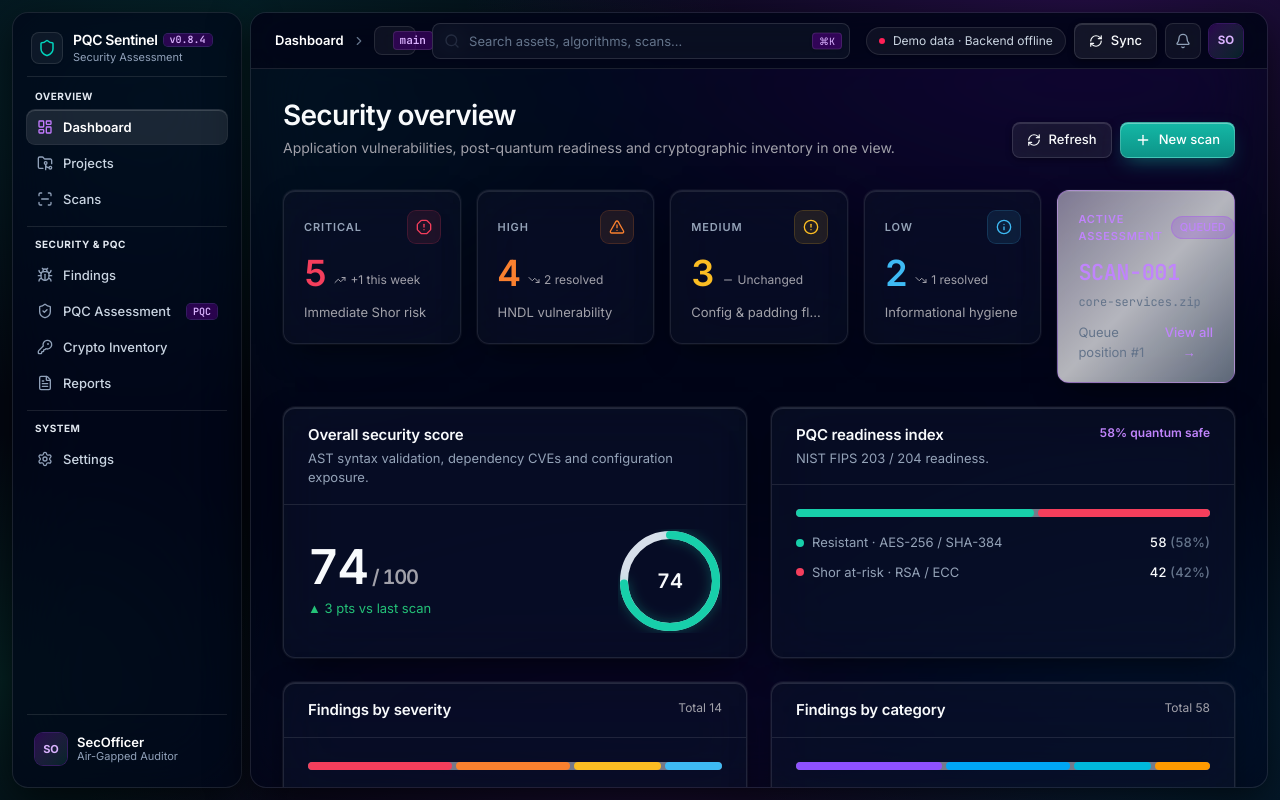
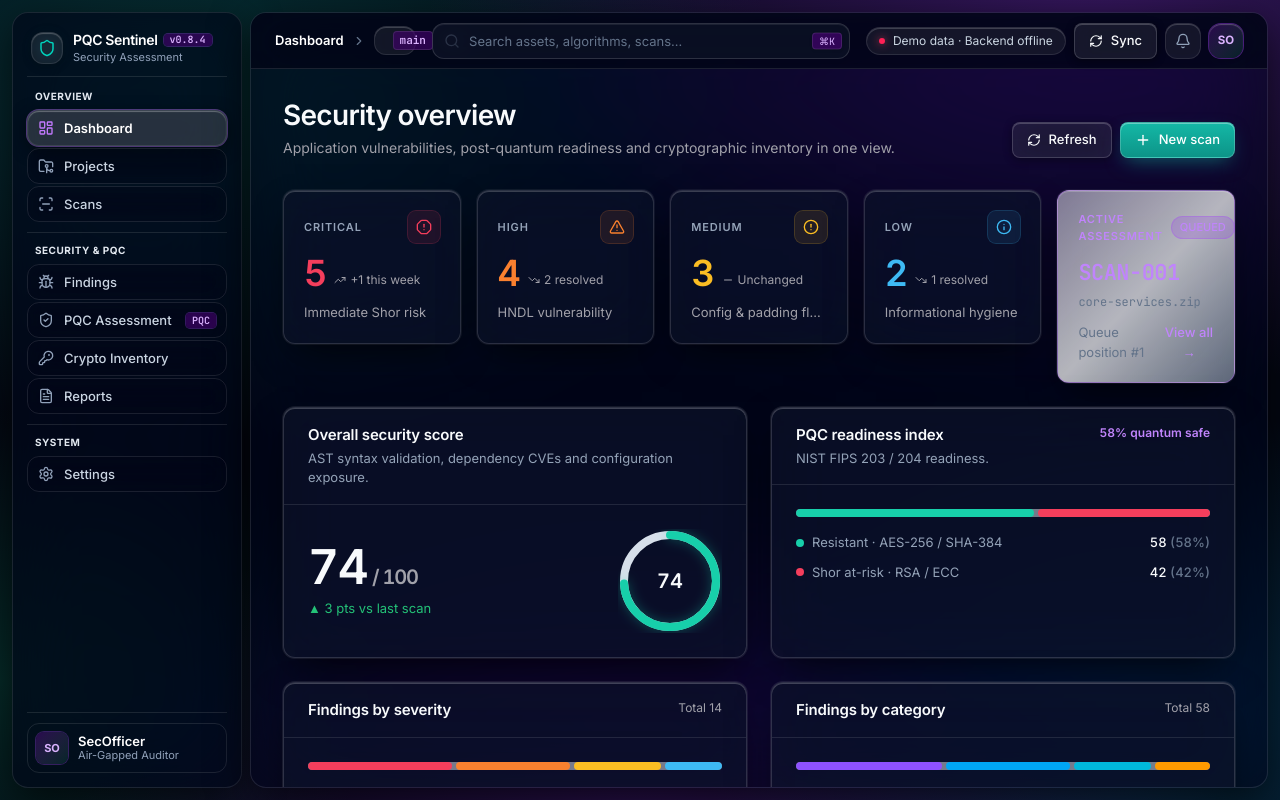
Before and after one commit to Viswanath322/PQC-Platform, a React (Vite) app in the folder desktop/: page /#/ in a window 1280 px wide. Built offline with nearby package versions, Linux system fonts and the light colour scheme; no server answers.

Commit message:
feat(ui): make Apple dark glassmorphic theme and hover states prominently visible

```diff
--- a/desktop/src/components/layout/Sidebar.tsx
+++ b/desktop/src/components/layout/Sidebar.tsx
@@ -55,8 +55,8 @@ export function Sidebar() {
       <div className="flex flex-col gap-3">
         {/* Brand Header */}
         <div className="flex items-center gap-2.5 px-1 py-1 border-b border-white/10 pb-3">
-          <div className="grid h-8 w-8 shrink-0 place-items-center rounded-lg bg-white/5 border border-white/10 text-white shadow-xs">
-            <Shield className="h-4.5 w-4.5 text-teal-400" />
+          <div className="grid h-8 w-8 shrink-0 place-items-center rounded-xl bg-white/[0.08] border border-white/15 text-white backdrop-blur-xl shadow-[inset_0_1px_1px_rgba(255,255,255,0.25),0_2px_8px_rgba(0,0,0,0.3)]">
+            <Shield className="h-4.5 w-4.5 text-teal-400 drop-shadow-[0_0_8px_rgba(45,212,191,0.5)]" />
           </div>
           <div className="hidden leading-tight lg:block min-w-0">
             <div className="flex items-center gap-1.5">
@@ -96,10 +96,10 @@ export function Sidebar() {
                   aria-label={label}
                   className={({ isActive }) =>
                     cn(
-                      "group flex h-8.5 items-center justify-center gap-2.5 rounded-lg px-2.5 text-[13px] font-medium transition-all duration-150 lg:justify-start",
+                      "group flex h-9 items-center justify-center gap-2.5 rounded-xl px-2.5 text-[13px] font-medium transition-all duration-200 lg:justify-start backdrop-blur-md cursor-pointer border",
                       isActive
-                        ? "bg-white/10 text-white font-semibold shadow-[inset_0_1px_0_0_rgba(255,255,255,0.15)] ring-1 ring-white/15"
-                        : "text-slate-300 hover:text-white hover:bg-white/5"
+                        ? "border-white/20 bg-white/15 text-white font-semibold shadow-[inset_0_1px_1px_rgba(255,255,255,0.30),0_4px_16px_rgba(0,0,0,0.5)] ring-1 ring-purple-400/40 backdrop-blur-xl"
+                        : "border-transparent text-slate-300 hover:text-white hover:border-white/20 hover:bg-white/[0.12] hover:backdrop-blur-xl hover:shadow-[inset_0_1px_1px_rgba(255,255,255,0.22),0_4px_16px_rgba(0,0,0,0.4)] hover:-translate-y-0.5 active:translate-y-0 active:scale-[0.99]"
                     )
                   }
                 >
@@ -142,10 +142,10 @@ export function Sidebar() {
           title="Open and edit auditor profile"
           className={({ isActive }) =>
             cn(
-              "flex items-center justify-center gap-2.5 rounded-xl p-1.5 transition-all duration-150 lg:justify-start lg:p-2 group cursor-pointer",
+              "flex items-center justify-center gap-2.5 rounded-xl p-1.5 transition-all duration-200 lg:justify-start lg:p-2 group cursor-pointer border",
               isActive
-                ? "bg-white/10 text-white shadow-[inset_0_1px_0_0_rgba(255,255,255,0.15)] ring-1 ring-white/15"
-                : "hover:bg-white/5 text-slate-300"
+                ? "border-white/25 bg-white/15 text-white shadow-[inset_0_1px_1px_rgba(255,255,255,0.35),0_6px_20px_rgba(147,51,234,0.25)] ring-1 ring-purple-500/40 backdrop-blur-xl"
+                : "border-transparent hover:border-white/20 hover:bg-white/[0.12] hover:backdrop-blur-xl hover:shadow-[inset_0_1px_1px_rgba(255,255,255,0.22),0_6px_18px_rgba(0,0,0,0.4)] hover:-translate-y-0.5 active:translate-y-0 active:scale-[0.99]"
             )
           }
         >
--- a/desktop/src/components/layout/Topbar.tsx
+++ b/desktop/src/components/layout/Topbar.tsx
@@ -25,9 +25,9 @@ export function Topbar({
       <nav className="flex min-w-0 items-center gap-2 text-[13px]">
         <span className="font-semibold text-white">{page}</span>
         <ChevronRight className="h-3.5 w-3.5 shrink-0 text-slate-500" />
-        <button className="flex min-w-0 items-center gap-2 rounded-lg border border-white/10 bg-white/5 px-2.5 py-1 text-slate-300 backdrop-blur-md transition-all duration-150 hover:border-white/20 hover:bg-white/10 hover:text-white cursor-pointer">
+        <button className="flex min-w-0 items-center gap-2 rounded-xl border border-white/15 bg-white/[0.07] px-2.5 py-1 text-slate-300 backdrop-blur-xl shadow-[inset_0_1px_0_0_rgba(255,255,255,0.18)] transition-all duration-200 hover:border-white/30 hover:bg-white/[0.14] hover:text-white hover:shadow-[inset_0_1px_1px_rgba(255,255,255,0.32),0_4px_16px_rgba(0,0,0,0.4)] hover:-translate-y-0.5 active:translate-y-0 cursor-pointer">
           <span className="truncate">{project}</span>
-          <span className="rounded bg-purple-950/70 border border-purple-500/30 px-1.5 font-mono text-[11px] text-purple-300 font-semibold">
+          <span className="rounded bg-purple-950/70 border border-purple-500/30 px-1.5 font-mono text-[11px] text-purple-300 font-semibold shadow-2xs">
             {branch}
           </span>
         </button>
@@ -38,7 +38,7 @@ export function Topbar({
         <input
           aria-label="Search"
           placeholder="Search assets, algorithms, scans…"
-          className="h-9 w-full rounded-lg border border-white/10 bg-white/5 pl-9 pr-12 text-[13px] text-white outline-none backdrop-blur-md transition-all duration-150 placeholder:text-slate-400 hover:border-white/20 focus:border-purple-400/50 focus:bg-white/10 focus:ring-2 focus:ring-purple-400/20"
+          className="h-9 w-full rounded-xl border border-white/15 bg-white/[0.06] pl-9 pr-12 text-[13px] text-white outline-none backdrop-blur-xl shadow-[inset_0_1px_0_0_rgba(255,255,255,0.14)] transition-all duration-200 placeholder:text-slate-400 hover:border-white/30 hover:bg-white/[0.10] hover:shadow-[inset_0_1px_1px_rgba(255,255,255,0.22)] focus:border-purple-400/80 focus:bg-white/[0.14] focus:ring-2 focus:ring-purple-400/30 focus:shadow-[inset_0_1px_1px_rgba(255,255,255,0.32),0_0_20px_rgba(168,85,247,0.35)]"
         />
         <kbd className="absolute right-2 top-1/2 -translate-y-1/2 rounded border border-purple-500/30 bg-purple-950/80 px-1.5 font-mono text-[10px] text-purple-300 shadow-sm">
           ⌘K
@@ -46,17 +46,17 @@ export function Topbar({
       </div>
 
       <div className="ml-auto flex shrink-0 items-center gap-2">
-        <span className="hidden items-center gap-2 rounded-full border border-white/10 bg-white/5 px-3 py-1 text-[12px] text-slate-300 backdrop-blur-md shadow-sm sm:flex">
+        <span className="hidden items-center gap-2 rounded-full border border-white/15 bg-white/[0.07] px-3 py-1 text-[12px] text-slate-300 backdrop-blur-xl shadow-[inset_0_1px_0_0_rgba(255,255,255,0.18)] sm:flex">
           <span
             className={`h-1.5 w-1.5 rounded-full ${
-              online ? "bg-emerald-400" : "animate-pulse bg-rose-500"
+              online ? "bg-emerald-400 shadow-[0_0_8px_rgba(52,211,153,0.8)]" : "animate-pulse bg-rose-500 shadow-[0_0_8px_rgba(244,63,94,0.8)]"
             }`}
           />
           {online ? "Live" : "Demo data · Backend offline"}
         </span>
         <button
           onClick={onRefresh}
-          className="btn transition-all duration-150 hover:border-white/25 hover:bg-white/10 cursor-pointer"
+          className="btn cursor-pointer transition-all duration-200 hover:-translate-y-0.5 active:translate-y-0"
           disabled={isRefreshing}
         >
           <RefreshCw
@@ -68,14 +68,14 @@ export function Topbar({
         </button>
         <button
           aria-label="Notifications"
-          className="grid h-9 w-9 place-items-center rounded-lg border border-white/10 bg-white/5 backdrop-blur-md transition-all duration-150 hover:border-white/20 hover:bg-white/10 cursor-pointer group"
+          className="grid h-9 w-9 place-items-center rounded-xl border border-white/15 bg-white/[0.07] backdrop-blur-xl shadow-[inset_0_1px_0_0_rgba(255,255,255,0.18)] transition-all duration-200 hover:border-white/30 hover:bg-white/[0.14] hover:shadow-[inset_0_1px_1px_rgba(255,255,255,0.30),0_4px_16px_rgba(0,0,0,0.4)] hover:-translate-y-0.5 active:translate-y-0 cursor-pointer group"
         >
           <Bell className="h-4 w-4 text-slate-400 transition-colors group-hover:text-white" />
         </button>
         <button
           onClick={() => navigate("/profile")}
           title={`Profile: ${profile.fullName} (@${profile.name}) - Click to view and edit`}
-          className="grid h-8.5 w-8.5 place-items-center rounded-lg bg-gradient-to-br from-purple-950/70 to-teal-950/70 text-[11.5px] font-bold text-purple-300 ring-1 ring-purple-500/30 backdrop-blur-md transition-all duration-150 hover:ring-purple-400 hover:scale-105 active:scale-95 cursor-pointer shadow-2xs"
+          className="grid h-8.5 w-8.5 place-items-center rounded-xl bg-gradient-to-br from-purple-950/70 to-teal-950/70 text-[11.5px] font-bold text-purple-300 ring-1 ring-purple-500/40 backdrop-blur-xl shadow-[inset_0_1px_1px_rgba(255,255,255,0.25)] transition-all duration-200 hover:ring-purple-400 hover:shadow-[0_0_18px_rgba(168,85,247,0.5),inset_0_1px_1px_rgba(255,255,255,0.4)] hover:scale-105 active:scale-95 cursor-pointer"
         >
           {profile.avatarInitials}
         </button>
--- a/desktop/src/index.css
+++ b/desktop/src/index.css
@@ -104,11 +104,11 @@ body {
   overflow: hidden;
 
   background-image:
-    radial-gradient(900px 580px at 85% -5%, rgba(126, 34, 206, 0.28), transparent 70%),
-    radial-gradient(850px 520px at 15% 10%, rgba(13, 148, 136, 0.22), transparent 65%),
-    radial-gradient(800px 500px at 50% 105%, rgba(88, 28, 135, 0.25), transparent 70%),
-    radial-gradient(650px 450px at 90% 90%, rgba(14, 165, 233, 0.18), transparent 65%),
-    radial-gradient(550px 380px at 0% 85%, rgba(16, 185, 129, 0.15), transparent 65%);
+    radial-gradient(950px 620px at 85% -5%, rgba(147, 51, 234, 0.36), transparent 70%),
+    radial-gradient(900px 560px at 15% 10%, rgba(13, 148, 136, 0.30), transparent 65%),
+    radial-gradient(850px 520px at 50% 105%, rgba(126, 34, 206, 0.32), transparent 70%),
+    radial-gradient(700px 480px at 90% 90%, rgba(14, 165, 233, 0.24), transparent 65%),
+    radial-gradient(600px 420px at 0% 85%, rgba(16, 185, 129, 0.20), transparent 65%);
   background-attachment: fixed;
 }
 
@@ -195,25 +195,25 @@ body {
    APPLE DARK GLASS SYSTEM
    ═══════════════════════════════════════════════════════ */
 .glass {
-  border: 1px solid rgba(255, 255, 255, 0.10);
-  background-color: rgba(15, 23, 42, 0.45);
-  backdrop-filter: blur(28px) saturate(1.8);
-  -webkit-backdrop-filter: blur(28px) saturate(1.8);
+  border: 1px solid rgba(255, 255, 255, 0.15);
+  background-color: rgba(15, 23, 42, 0.55);
+  backdrop-filter: blur(28px) saturate(1.85);
+  -webkit-backdrop-filter: blur(28px) saturate(1.85);
   box-shadow:
-    0 1px 0 0 rgba(255, 255, 255, 0.12) inset,
-    0 0 0 1px rgba(255, 255, 255, 0.05),
-    0 12px 36px -12px rgba(0, 0, 0, 0.70);
+    0 1px 0 0 rgba(255, 255, 255, 0.22) inset,
+    0 0 0 1px rgba(255, 255, 255, 0.08),
+    0 16px 40px -12px rgba(0, 0, 0, 0.75);
 }
 
 .glass-strong {
-  border: 1px solid rgba(255, 255, 255, 0.14);
-  background-color: rgba(11, 15, 25, 0.65);
-  backdrop-filter: blur(36px) saturate(1.8);
-  -webkit-backdrop-filter: blur(36px) saturate(1.8);
+  border: 1px solid rgba(255, 255, 255, 0.20);
+  background-color: rgba(11, 15, 25, 0.75);
+  backdrop-filter: blur(36px) saturate(1.9);
+  -webkit-backdrop-filter: blur(36px) saturate(1.9);
   box-shadow:
-    0 1px 0 0 rgba(255, 255, 255, 0.16) inset,
-    0 0 0 1px rgba(255, 255, 255, 0.06),
-    0 20px 48px -12px rgba(0, 0, 0, 0.80);
+    0 1px 0 0 rgba(255, 255, 255, 0.28) inset,
+    0 0 0 1px rgba(255, 255, 255, 0.10),
+    0 24px 56px -12px rgba(0, 0, 0, 0.85);
 }
 
 /* ═══════════════════════════════════════════════════════
@@ -221,27 +221,31 @@ body {
    ═══════════════════════════════════════════════════════ */
 .card {
   border-radius: var(--radius-xl);
-  border: 1px solid rgba(255, 255, 255, 0.09);
-  background-color: rgba(15, 23, 42, 0.40);
-  backdrop-filter: blur(28px) saturate(1.8);
-  -webkit-backdrop-filter: blur(28px) saturate(1.8);
+  border: 1px solid rgba(255, 255, 255, 0.14);
+  background-color: rgba(15, 23, 42, 0.50);
+  backdrop-filter: blur(28px) saturate(1.85);
+  -webkit-backdrop-filter: blur(28px) saturate(1.85);
   box-shadow:
-    0 1px 0 0 rgba(255, 255, 255, 0.10) inset,
-    0 0 0 1px rgba(255, 255, 255, 0.04),
-    0 12px 32px -12px rgba(0, 0, 0, 0.70);
+    0 1px 0 0 rgba(255, 255, 255, 0.20) inset,
+    0 0 0 1px rgba(255, 255, 255, 0.06),
+    0 16px 36px -12px rgba(0, 0, 0, 0.75);
 }
 
 .card-hover {
-  transition: transform 200ms ease, box-shadow 200ms ease, border-color 200ms ease, background-color 200ms ease;
+  transition: transform 220ms cubic-bezier(0.16, 1, 0.3, 1), box-shadow 220ms cubic-bezier(0.16, 1, 0.3, 1), border-color 220ms cubic-bezier(0.16, 1, 0.3, 1), background-color 220ms cubic-bezier(0.16, 1, 0.3, 1);
 }
 
 .card-hover:hover {
   transform: translateY(-2px);
-  border-color: rgba(168, 85, 247, 0.40);
-  background-color: rgba(22, 30, 49, 0.60);
+  border-color: rgba(255, 255, 255, 0.32);
+  background-color: rgba(30, 41, 59, 0.70);
+  backdrop-filter: blur(36px) saturate(2);
+  -webkit-backdrop-filter: blur(36px) saturate(2);
   box-shadow:
-    0 1px 0 0 rgba(255, 255, 255, 0.20) inset,
-    0 20px 48px -12px rgba(126, 34, 206, 0.30);
+    0 1px 1px 0 rgba(255, 255, 255, 0.35) inset,
+    0 0 0 1px rgba(168, 85, 247, 0.45),
+    0 24px 52px -12px rgba(0, 0, 0, 0.90),
+    0 0 28px -4px rgba(168, 85, 247, 0.35);
 }
 
 /* ═══════════════════════════════════════════════════════
@@ -253,8 +257,8 @@ body {
   align-items: center;
   gap: 8px;
   border-radius: 8px;
-  border: 1px solid rgba(255, 255, 255, 0.12);
-  background-color: rgba(255, 255, 255, 0.07);
+  border: 1px solid rgba(255, 255, 255, 0.16);
+  background-color: rgba(255, 255, 255, 0.08);
   padding: 0 14px;
   font-size: 13px;
   font-weight: 500;
@@ -262,15 +266,15 @@ body {
   cursor: pointer;
   backdrop-filter: blur(16px);
   -webkit-backdrop-filter: blur(16px);
-  box-shadow: 0 1px 0 0 rgba(255, 255, 255, 0.12) inset, 0 2px 6px rgba(0, 0, 0, 0.35);
+  box-shadow: 0 1px 0 0 rgba(255, 255, 255, 0.20) inset, 0 2px 8px rgba(0, 0, 0, 0.40);
   transition: all 180ms cubic-bezier(0.16, 1, 0.3, 1);
 }
 
 .btn:hover {
-  background-color: rgba(255, 255, 255, 0.14);
-  border-color: rgba(255, 255, 255, 0.25);
-  box-shadow: 0 1px 1px 0 rgba(255, 255, 255, 0.20) inset, 0 4px 14px rgba(0, 0, 0, 0.45);
-  transform: translateY(-0.5px);
+  background-color: rgba(255, 255, 255, 0.20);
+  border-color: rgba(255, 255, 255, 0.45);
+  box-shadow: 0 1px 1px 0 rgba(255, 255, 255, 0.40) inset, 0 6px 20px rgba(0, 0, 0, 0.60), 0 0 16px rgba(255, 255, 255, 0.15);
+  transform: translateY(-1px);
   color: #ffffff;
 }
 
@@ -417,10 +421,42 @@ html.dark,
 .dark input,
 .dark select {
   background-color: rgba(15, 23, 42, 0.60) !important;
-  border-color: rgba(255, 255, 255, 0.12) !important;
+  border-color: rgba(255, 255, 255, 0.14) !important;
   color: #f8fafc !important;
+  backdrop-filter: blur(16px);
+  -webkit-backdrop-filter: blur(16px);
+  box-shadow: inset 0 1px 0 0 rgba(255, 255, 255, 0.08);
+  transition: all 180ms cubic-bezier(0.16, 1, 0.3, 1);
+}
+
+.dark input:hover,
+.dark select:hover {
+  border-color: rgba(255, 255, 255, 0.30) !important;
+  background-color: rgba(255, 255, 255, 0.10) !important;
+  box-shadow: inset 0 1px 1px 0 rgba(255, 255, 255, 0.18);
+}
+
+.dark input:focus,
+.dark select:focus {
+  border-color: rgba(168, 85, 247, 0.80) !important;
+  background-color: rgba(255, 255, 255, 0.12) !important;
+  box-shadow: inset 0 1px 1px 0 rgba(255, 255, 255, 0.25), 0 0 20px 0 rgba(168, 85, 247, 0.40) !important;
 }
 
 .dark input::placeholder {
   color: #64748b !important;
 }
+
+/* ═══════════════════════════════════════════════════════
+   APPLE PRO DARK GLASS INTERACTIVE TABLE ROW HOVER
+   ═══════════════════════════════════════════════════════ */
+.dark tbody tr {
+  transition: background-color 160ms cubic-bezier(0.16, 1, 0.3, 1), box-shadow 160ms cubic-bezier(0.16, 1, 0.3, 1);
+}
+
+.dark tbody tr:hover {
+  background-color: rgba(255, 255, 255, 0.09) !important;
+  box-shadow: inset 0 1px 0 0 rgba(255, 255, 255, 0.20), inset 0 -1px 0 0 rgba(255, 255, 255, 0.08) !important;
+  backdrop-filter: blur(20px) saturate(1.85);
+  -webkit-backdrop-filter: blur(20px) saturate(1.85);
+}
```
